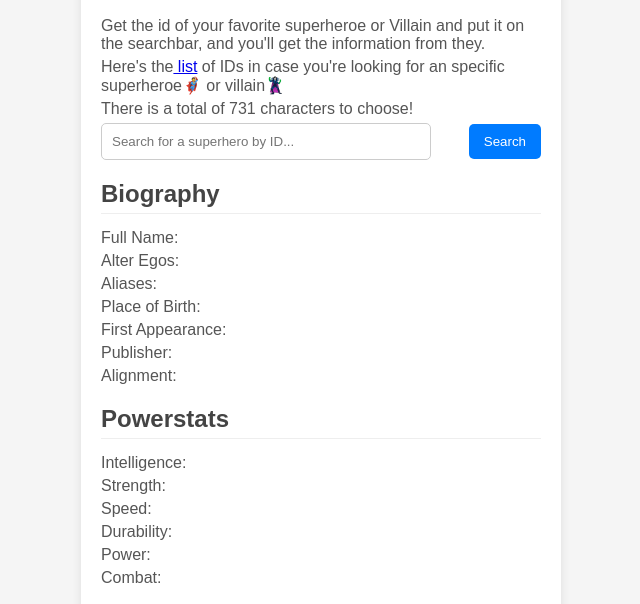
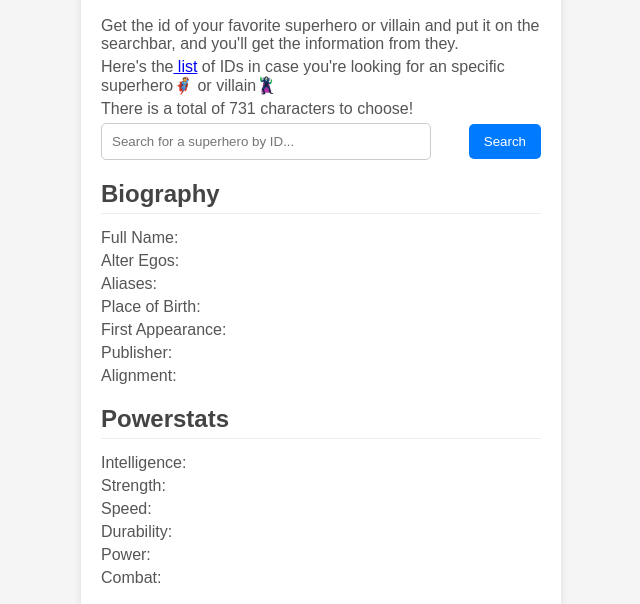
Before and after one commit to Eldor488/cse121b, a plain HTML site: page project2.html in a window 1280 px wide. Shown: the part 113-717 px from the top of the page, without its empty margins (159-799 px from the left). Drawn offline with Linux system fonts and the light colour scheme.

Commit message:
some grammar

```diff
--- a/project2.html
+++ b/project2.html
@@ -12,9 +12,9 @@
     <div class="container">
     <div class="superhero-details">
         <h1>Superhero Search</h1>
-        <p>Get the id of your favorite superheroe or Villain and put it on the searchbar, and you'll get the information from they.
+        <p>Get the id of your favorite superhero or villain and put it on the searchbar, and you'll get the information from they.
         </p>
-        <p>Here's the<a href="superheroList.html"> list</a> of IDs in case you're looking for an specific superheroe🦸 or villain🦹‍♀️</p>
+        <p>Here's the<a href="superheroList.html"> list</a> of IDs in case you're looking for an specific superhero🦸 or villain🦹‍♀️</p>
         <p>There is a total of 731 characters to choose! </p>
         <div class="search-section">
             <input type="text" id="superhero-search" placeholder="Search for a superhero by ID...">
```
